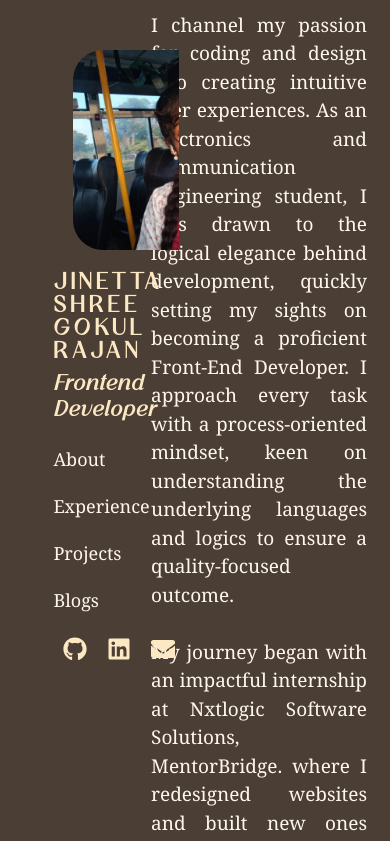
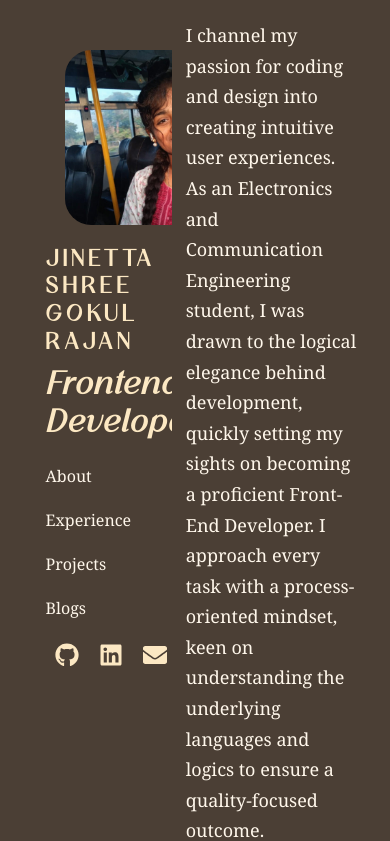
Before and after one commit to jinettashree/portfolio-website, a React (Vite) app in the folder portfolio-website/: page / in a window 390 px wide. Shown: the top 841 px of the page. Built offline with nearby package versions, Linux system fonts and the light colour scheme; no server answers.

Commit message:
Enhanced mobile responsive design

```diff
--- a/portfolio-website/src/App.css
+++ b/portfolio-website/src/App.css
@@ -4,18 +4,19 @@
   box-sizing: border-box;
 }
 #root {
-  width: auto;
+  width: 100%;
   margin: 0 auto;
   min-height: 100svh;
   display: flex;
   flex-direction: column;
+  overflow-x: hidden;
   box-sizing: border-box;
 }
 
 p {
-  font-size: 19px;
-  line-height: 1.5;
-  text-align: justify;
+  font-size: 18px;
+  line-height: 1.7;
+  text-align: left;
 }
 
 a,
@@ -28,34 +29,42 @@ html {
 }
 
 body {
-  /* background: linear-gradient(135deg,#6f2a7b, #006241,  #803232, #b27b4e);
-  background: linear-gradient(135deg, #a9e0ce, #e393f1,  #b56c6c, #e2a879);*/
   background: #4b3f35;
   color: #fff7eb;
   font-family: "DM Sans", sans-serif;
   margin: 0;
+  overflow-x: hidden;
 }
 
-h2,
 h4 {
   font-family: "Rosehot", sans-serif;
   color: #fce8c3;
   font-weight: 600;
   font-style: italic;
+  font-size: clamp(2rem, 3vw, 2rem);
 }
-
+h2 {
+  font-family: "Rosehot", sans-serif;
+  color: #fce8c3;
+  font-weight: 600;
+  font-style: italic;
+  font-size: clamp(1.2rem, 3vw, 2rem);
+}
 .layout {
   display: flex;
+  flex-direction: column;
   min-height: 100vh;
 }
 
 .content {
-  padding: 3%;
+  width: 100%;
+  margin-left: 0;
+  padding: 20px;
   box-sizing: border-box;
 }
 
 section {
-  margin-bottom: 30px;
+  margin-bottom: 60px;
 }
 
 @media (max-width: 768px) {
@@ -96,3 +105,11 @@ section {
 
   letter-spacing: 3px;
 }
+
+@media (hover: hover) {
+  .project:hover,
+  .experience:hover,
+  .blog-card:hovr{
+    transform: translateX(8px);
+  }
+}
--- a/portfolio-website/src/modules/sections/footerSection/FooterSection.css
+++ b/portfolio-website/src/modules/sections/footerSection/FooterSection.css
@@ -7,15 +7,13 @@
 }
 
 .footer a {
-  color: #FCE8C3;
+  color: #fce8c3;
 
-
+  &:hover {
+    color: black;
+    transform: translateY(-7px);
+  }
   font-size: 24px;
 
   transition: 0.3s;
 }
-
-.footer a:hover {
-  color: black;
-  transform: translateY(-7px);
-}
--- a/portfolio-website/src/modules/sections/profileSection/ProfileSection.css
+++ b/portfolio-website/src/modules/sections/profileSection/ProfileSection.css
@@ -1,6 +1,6 @@
 .profile-image {
-  width: 200px;
-  height: 200px;
+  width: 175px;
+  height: 175px;
   border-radius: 15%;
   object-fit: cover;
   display: block;
@@ -10,8 +10,8 @@
 .name {
   font-family: "Rosehot", sans-serif;
   letter-spacing: 3px;
-  line-height: 1;
-  color: #FCE8C3;
+  line-height: 1.2;
+  color: #fce8c3;
   margin-top: 20px;
   font-weight: 600;
 }
--- a/portfolio-website/src/modules/sidebar/Sidebar.css
+++ b/portfolio-website/src/modules/sidebar/Sidebar.css
@@ -12,7 +12,7 @@ body {
   top: 0;
   width: 40%;
   height: 100vh;
-  margin-left: 6%;
+  margin-left: 4%;
   margin-top: 5%;
   box-sizing: border-box;
   display: flex;
@@ -23,13 +23,15 @@ body {
 .tabs {
   display: flex;
   flex-direction: column;
+  flex-wrap: wrap;
+  justify-content: center;
   gap: 20px;
 }
 
 .tabs a {
   text-decoration: none;
-  color: #FFF7EB;
-  font-size: 18px;
+  color: #fff7eb;
+  font-size: 16px;
   transition: 0.3s;
   width: fit-content;
 }
--- a/portfolio-website/src/pages/home/Home.css
+++ b/portfolio-website/src/pages/home/Home.css
@@ -5,8 +5,8 @@
 }
 
 .content {
-  margin-left: 35%;
-  width: 100%;
+  margin-left: 42%;
+  width: 58%;
 }
 
 .nav-wrapper {
```
